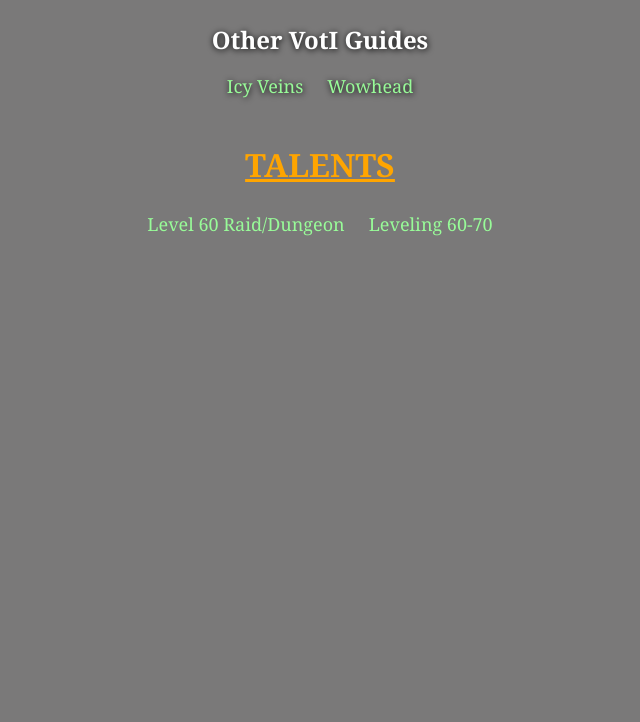
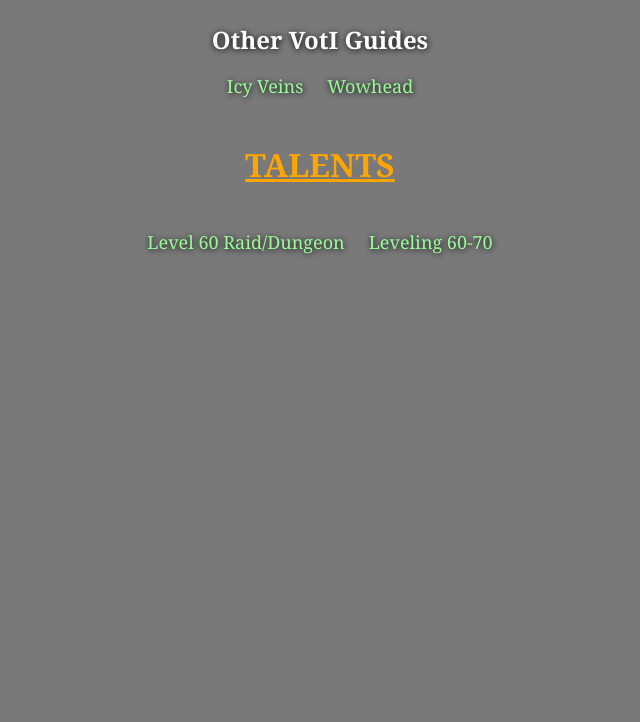
Before and after one commit to SEguild/seguild.github.io, a Jekyll site: the page guides/guides.html, which Jekyll copies as it is, in a window 1280 px wide. Shown: the part 940-1662 px from the top of the page, without its empty margins (320-960 px from the left). Built offline with Jekyll 4.4.1, drawn with Linux system fonts in a browser that asks for light colours; a script that is not in the unit is left out; before the commit the page ends 1626 px from its top, so only the background shows below that.

Commit message:
p wrapper, wowhead test

```diff
--- a/guides/guides.html
+++ b/guides/guides.html
@@ -7,10 +7,16 @@
         <link rel="stylesheet" type="text/css" href="./guides.css" />
         <link rel="stylesheet" type="text/css" href="/css/stylesheet.css" />
     </head>
+    <script>
+        const whTooltips = { colorLinks: true, iconizeLinks: true, renameLinks: true };
+    </script>
+    <script src="https://wow.zamimg.com/js/tooltips.js"></script>
     <body>
         <div
             class="bgImage fixBg"
-        style="background-image: url('/img/World\ of\ Warcraft\ Dragonflight\ Cinematic\ Stills/World_of_Warcraft_Dragonflight_Launch_Cinematic_Raszageth_chase.jpg')"></div>
+            style="
+                background-image: url('/img/World\ of\ Warcraft\ Dragonflight\ Cinematic\ Stills/World_of_Warcraft_Dragonflight_Launch_Cinematic_Raszageth_chase.jpg');
+            "></div>
         <div class="content">
             <div class="content">
                 <div class="flexContainerColumn">
@@ -23,7 +29,7 @@
                     <div class="flexBossContainerRow">
                         <a class="bossBorder" href="https://www.mythictrap.com/en/vault/eranog" target="_blank">
                             <div class="bossImage" style="background-image: url('/img/VotI/Boss/Eranog/Eranog.png')"></div>
-                                <div class="bossName">Eranog</div>
+                            <div class="bossName"><href ="https://www.wowhead.com/npc=184972/eranog">Eranog</href></div>
                         </a>
                         <a class="bossBorder" href="https://www.mythictrap.com/en/vault/terros" target="_blank">
                             <div class="bossImage" style="background-image: url('/img/VotI/Boss/Terros/Terros.png')"></div>
@@ -72,22 +78,27 @@
                     <h1 class="centerItem"><u>TALENTS</u></h1>
                     <div class="flexContainerRow bigGap large">
                         <div class="flexContainerRow">
+                            <p>
                                 <a
                                     href="https://www.wowhead.com/news/best-talent-builds-for-all-classes-updated-for-evoker-in-dragonflight-pre-patch-329876"
                                     target="_blank"
                                     >Level 60 Raid/Dungeon</a
                                 >
+                            </p>
                         </div>
                         <div class="flexContainerRow">
+                            <p>
                                 <a
                                     href="https://www.wowhead.com/news/leveling-and-questing-talent-builds-for-all-classes-updated-for-evoker-in-329877"
                                     target="_blank"
                                     >Leveling 60-70</a
                                 >
+                            </p>
                         </div>
                     </div>
                 </div>
                 <div class="extension"></div>
             </div>
+        </div>
     </body>
 </html>
```
Lines whose indentation alone changed are shown as unchanged.
